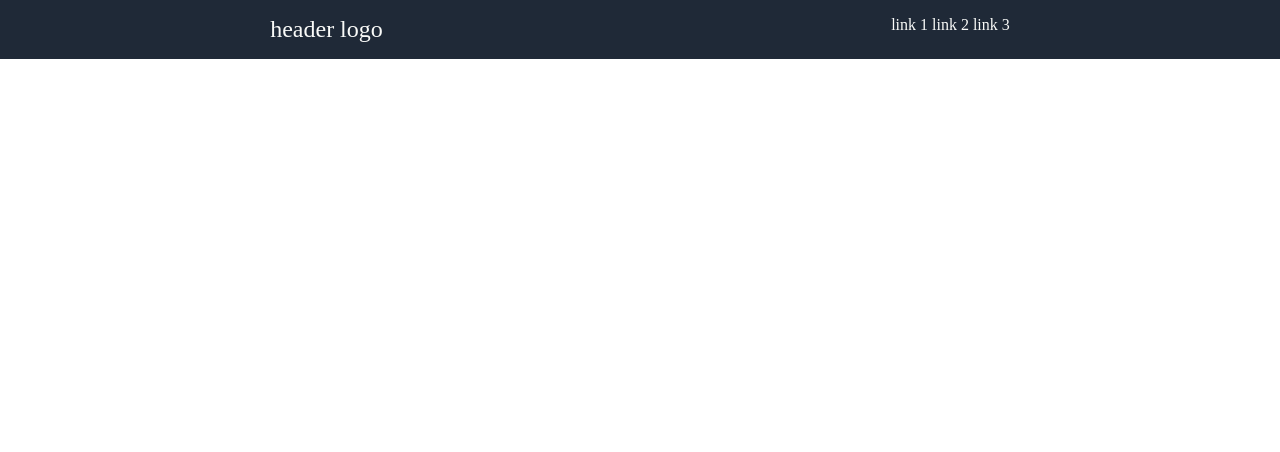
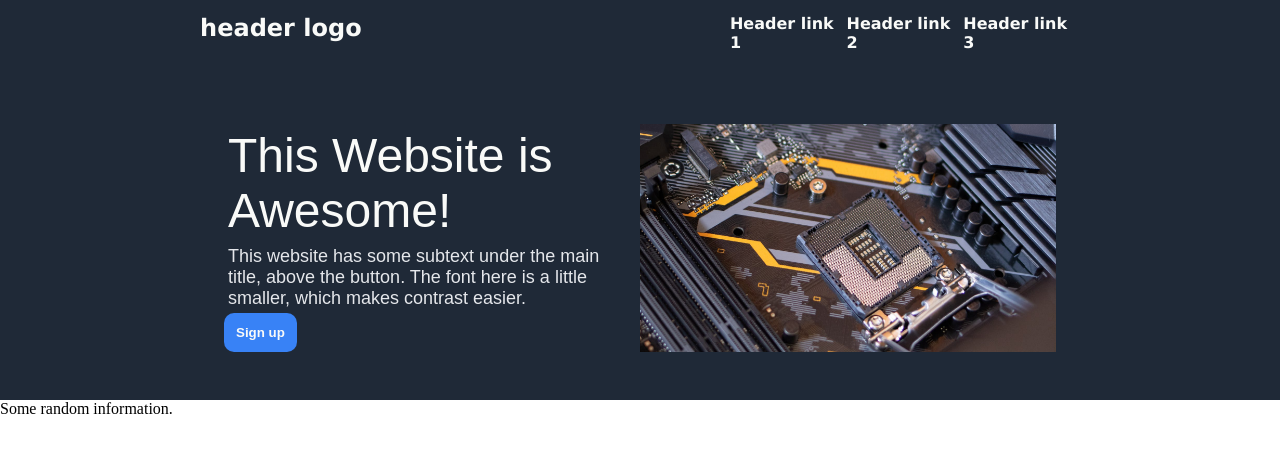
Before and after one commit to Nikitos1865/landing-page, a plain HTML site: page index.html in a window 1280 px wide. Drawn offline with Linux system fonts and the light colour scheme.

Commit message:
added second section of the page with the text box, button, and image

```diff
--- a/index.html
+++ b/index.html
@@ -11,11 +11,28 @@
     <div class="header">
         <div class="header1"> header logo </div>
         <div class="links1">
-        <a href="https://www.theodinproject.com/dashboard">link 1</a>
-        <a href="https://www.theodinproject.com/dashboard">link 2</a>
-        <a href="https://www.theodinproject.com/dashboard">link 3</a>
+        <a href="https://www.theodinproject.com/dashboard">Header link 1</a>
+        <a href="https://www.theodinproject.com/dashboard">Header link 2</a>
+        <a href="https://www.theodinproject.com/dashboard">Header link 3</a>
         </div>
     </div>
-
+    <div class="body">
+        <div class="container-1">
+        <div class="text-button">
+            <div style="font-family:Arial, Helvetica, sans-serif; font-size: 48px; font-weight: extra-bold; color:#F9FAF8; padding: 4px;">
+                This Website is Awesome!
+            </div>
+            <div style="font-family:Arial, Helvetica, sans-serif; font-size: 18px; color: #E5E7EB; padding: 4px;">
+            This website has some subtext under the main title, above the button. The font here is a little smaller, which makes contrast easier.</div>
+            <button>Sign up</button>
+        </div>
+        <img class="chip-img" src="images/chip.jpeg" alt="image of a computer chip">
+    </div>
+    <div class="white-background">
+        <div class="white-header">
+            Some random information.
+        </div>
+    </div>
+    </div>
 </body>
 </html>
--- a/styles.css
+++ b/styles.css
@@ -1,26 +1,80 @@
 body {
     display: flex;
     flex-direction: column;
+    width: 100%;
+    margin: 0;
 }
 
 .header {
     display: flex;
     padding: 16px;
     background-color: #1F2937;
-    color: white;
+    color: #e5e7eb;
     justify-content: space-around;
-    margin: -8px;
-    font: roboto;
+    margin-top: -10px;
+    font-family: 'Lucida Sans', 'Lucida Sans Regular', 'Lucida Grande', 'Lucida Sans Unicode', Geneva, Verdana, sans-serif;
 }
 
 .header1 {
     font-size: 24px;
     color: #F9FAF8;
+    font-weight: bold;
+    padding: 8px;
+}
 
+.links1 {
+    display: flex;
+    width: 350px;
+    justify-content: space-between;
+    padding: 8px;
+}
+
+.body {
+    display: flex;
+    flex: 1;
+    flex-direction: column;
+}
+
+.text-button {
+    padding: 0px;
+    width: 32.5%;
+}
+
+.container-1 {
+    display: flex;
+    background-color: #1F2937;
+    align-items: center;
+    justify-content: center;
+    width: 100%;
+    padding-top:48px;
+    padding-bottom: 48px;
+
+}
+
+.chip-img {
+    min-width: 32.5%;
+    height: 228px;
+    object-fit: cover;
 }
 
 a {
     text-decoration: none;
     color: #F9FAF8;
+    font-weight: bold;
+}
+
+.white-background {
+    display: flex;
+    flex-direction: column;
+}
+
+button {
+    background-color: #3882F6;
+    color: #F9FAF8;
+    padding: 12px;
+    border-radius: 10px;
+    font-family: Arial, Helvetica, sans-serif;
+    border: none;
+    font-weight: bold;
 
 }
```
Also changed, not shown: images/chip.jpeg (added), images/future-job.webp (added), 1 other file.
